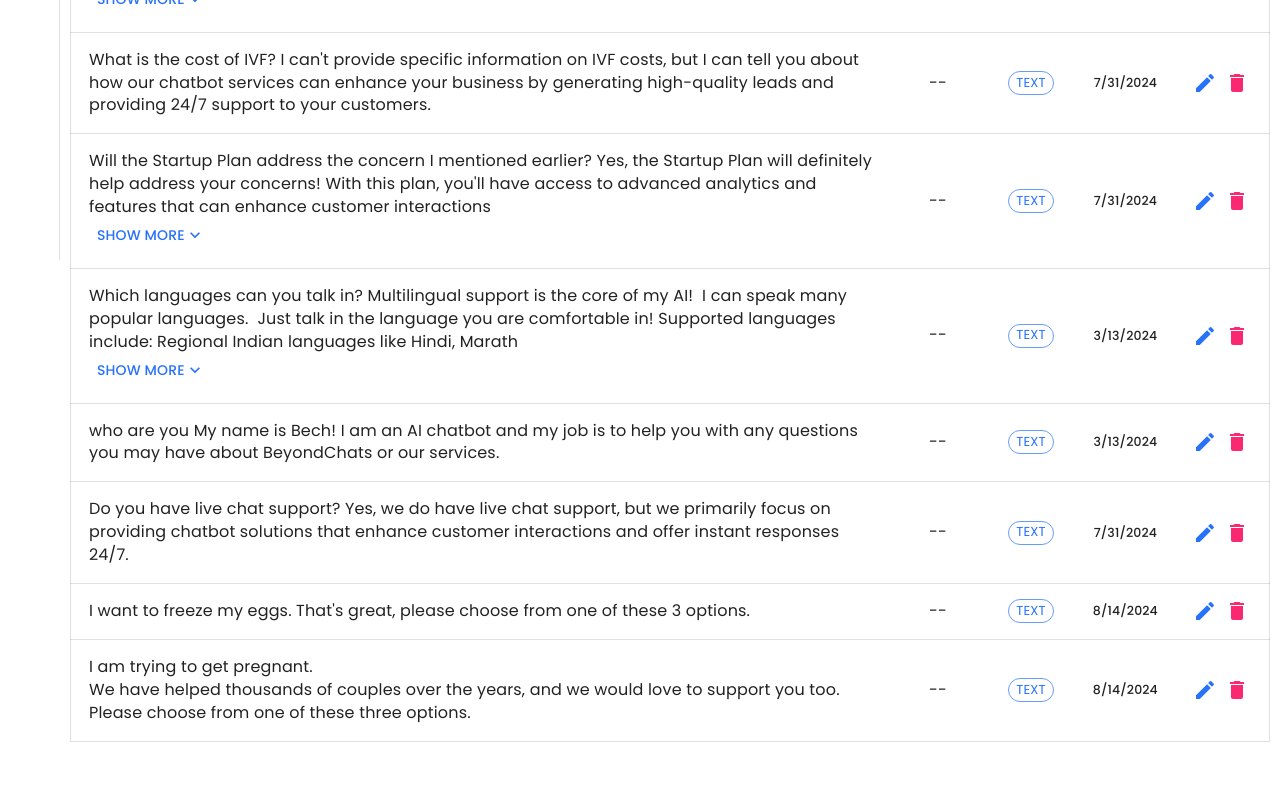
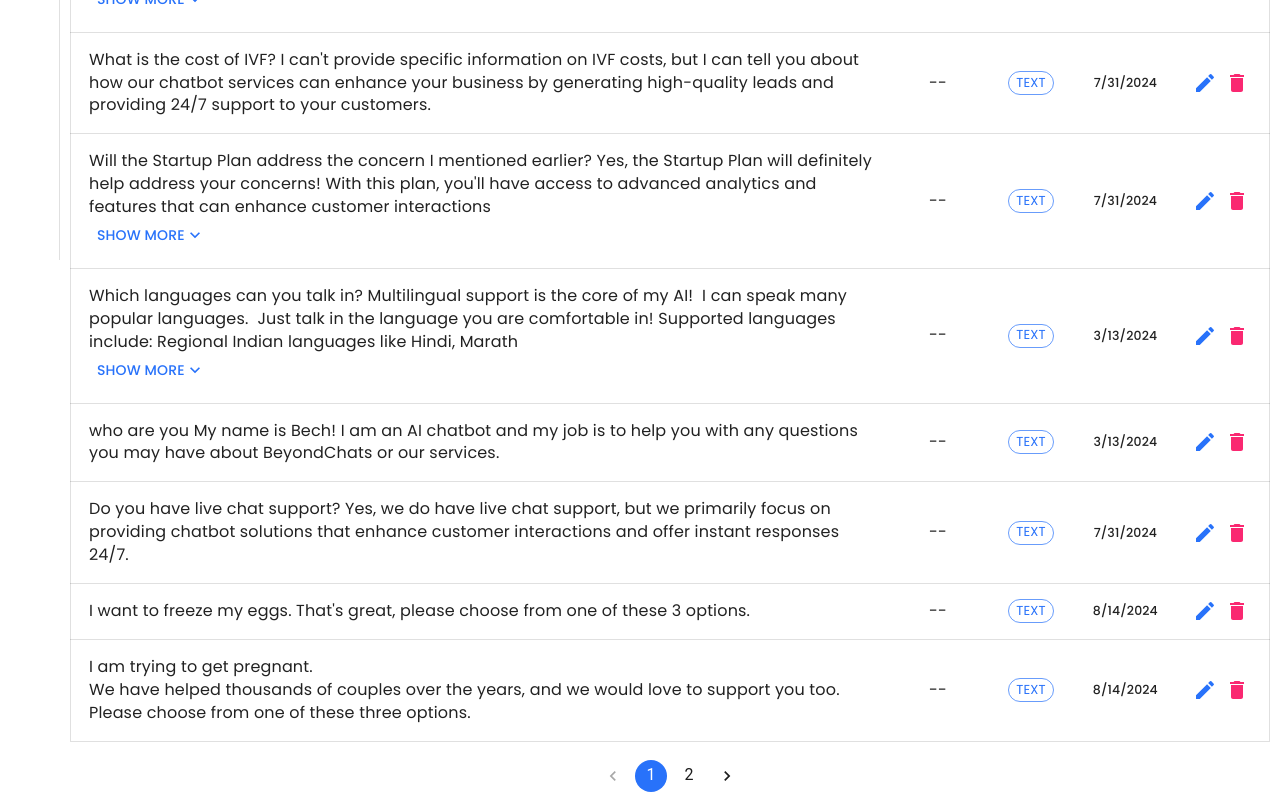
Before and after one commit to Surjendu-kar/Mind-Map-Clone, a React (Vite) app: page /mindmap in a window 1280 px wide. Shown: the part 540-1340 px from the top of the page. Before the commit the page ends 1292 px from the top, so only its background shows below. Built offline with nearby package versions, Linux system fonts and the light colour scheme.

Commit message:
Add Pagination

```diff
--- a/src/components/ViewMindMap/DataTable.tsx
+++ b/src/components/ViewMindMap/DataTable.tsx
@@ -13,6 +13,7 @@
   styled,
   TableContainerProps,
   Box,
+  Pagination,
 } from "@mui/material";
 import EditIcon from "@mui/icons-material/Edit";
 import DeleteIcon from "@mui/icons-material/Delete";
@@ -117,12 +118,25 @@
   },
 }));
 
+const PaginationContainer = styled(Box)(({ theme }) => ({
+  display: "flex",
+  justifyContent: "center",
+  margin: theme.spacing(0.8, 0),
+}));
+
+const PaginationStyle = styled(Pagination)(() => ({
+  "& .MuiPaginationItem-root": {
+    fontSize: "1rem",
+    borderRadius: "16px",
+  },
+}));
 const DataTable = () => {
   const [expandedRows, setExpandedRows] = useState<number[]>([]);
   const [selectedCell, setSelectedCell] = useState<string | null>(null);
   const [deleteDialogOpen, setDeleteDialogOpen] = useState(false);
   const [addDataDialogOpen, setAddDataDialogOpen] = useState(false);
   const [editingData, setEditingData] = useState<string | null>(null);
+  const [page, setPage] = useState(1);
 
   const toggleRowExpansion = (index: number) => {
     setExpandedRows((prev) =>
@@ -156,7 +170,17 @@
     setEditingData(null);
   };
 
+  const handleChangePage = (newPage: number) => {
+    setPage(newPage);
+  };
+
+  const rowsPerPage = 10;
   const rows = useDemoData();
+  const totalPages = Math.ceil(rows.length / rowsPerPage);
+  const paginatedRows = rows.slice(
+    (page - 1) * rowsPerPage,
+    page * rowsPerPage
+  );
 
   return (
     <>
@@ -177,7 +201,7 @@
           </TableHead>
 
           <TableBody>
-            {rows.map((row, index) => (
+            {paginatedRows.map((row, index) => (
               <StyledTableRow key={index}>
                 <DataCellStyle
                   component="th"
@@ -262,6 +286,16 @@
         </StyledTable>
       </StyledTableContainer>
 
+      <PaginationContainer>
+        <PaginationStyle
+          count={totalPages}
+          page={page}
+          onChange={(_, newPage) => handleChangePage(newPage)}
+          color="primary"
+          shape="rounded"
+        />
+      </PaginationContainer>
+
       <DeleteConfirmationDialog
         open={deleteDialogOpen}
         onClose={handleDeleteCancel}
--- a/src/components/ViewMindMap/DemoData.tsx
+++ b/src/components/ViewMindMap/DemoData.tsx
@@ -67,5 +67,23 @@
       type: "TEXT",
       created: "8/14/2024",
     },
+    {
+      data: "Who founded beyondchats? The founders of BeyondChats are Pankaj Baranwal and Simran Jain.",
+      source: "--",
+      type: "TEXT",
+      created: "2/20/2024",
+    },
+    {
+      data: "How do I get started?\n To get started schedule an onboarding connect with our experts. They will understand your business and help you integrate the chatbot in 2 minutes.\n\n Schedule a short 15-minutes connect with one of our experts [here](https://calendly.com/beyondchats/15min)",
+      source: "--",
+      type: "TEXT",
+      created: "2/17/2024",
+    },
+    {
+      data: "Why chose you We are not just a conversational chatbot. Our AI builds trust with users and nudges them towards business actions like buying product, requesting demo, etc.",
+      source: "--",
+      type: "TEXT",
+      created: "2/20/2024",
+    },
   ];
 };
```
